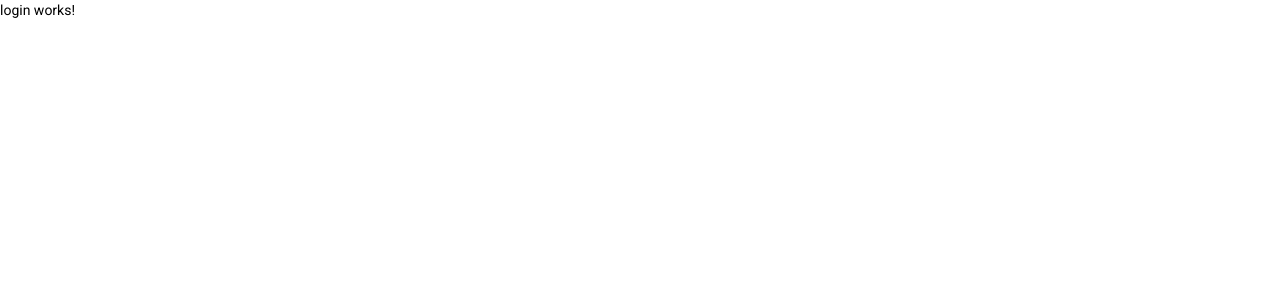
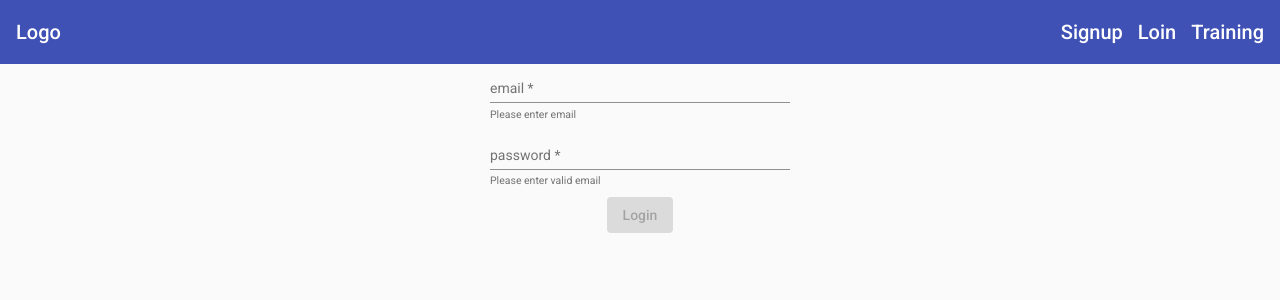
Before and after one commit to KobloshAlex/angular-material, an Angular app: page /login in a window 1280 px wide. Shown: the top 300 px of the page. Built offline with nearby package versions, Linux system fonts and the light colour scheme.

Commit message:
progress

```diff
--- a/src/app/app.component.css
+++ b/src/app/app.component.css
@@ -0,0 +1,23 @@
+mat-sidenav-container,
+mat-sidenav-content {
+  height: 100%;
+}
+
+mat-sidenav {
+  width: 250px;
+}
+
+a {
+  text-decoration: none;
+  color: white;
+}
+
+a:hover,
+a:active {
+  color: lightgray;
+}
+.navigation-items {
+  list-style: none;
+  padding: 0;
+  margin: 0;
+}
--- a/src/app/app.component.html
+++ b/src/app/app.component.html
@@ -1 +1,21 @@
-<router-outlet></router-outlet>
+<mat-sidenav-container>
+  <mat-sidenav #sidenav role="navigation"> <p>I am a sidenav</p> </mat-sidenav>
+  <mat-sidenav-content>
+    <mat-toolbar color="primary">
+      <div fxHide.gt-xs>
+        <button mat-icon-button (click)="sidenav.toggle()"><mat-icon>menu</mat-icon></button>
+      </div>
+      <div><a routerLink="/">Logo</a></div>
+      <div fxFlex fxLayout fxLayoutAlign="flex-end" fxHide.xs>
+        <ul fxLayout fxLayoutGap="15px" class="navigation-items">
+          <li><a routerLink="/signup">Signup</a></li>
+          <li><a routerLink="/login">Loin</a></li>
+          <li><a routerLink="/training">Training</a></li>
+        </ul>
+      </div>
+    </mat-toolbar>
+    <main>
+      <router-outlet></router-outlet>
+    </main>
+  </mat-sidenav-content>
+</mat-sidenav-container>
--- a/src/app/app.component.ts
+++ b/src/app/app.component.ts
@@ -1,4 +1,4 @@
-import { Component } from "@angular/core";
+import {Component, ViewChild} from '@angular/core';
 
 @Component({
   selector: "app-root",
@@ -7,4 +7,8 @@ import { Component } from "@angular/core";
 })
 export class AppComponent {
   title = "angular-material";
+
+  onToggle() {
+
+  }
 }
--- a/src/app/app.module.ts
+++ b/src/app/app.module.ts
@@ -15,7 +15,9 @@ import { AppRoutingModule } from "./app-routing.module";
 import { FlexLayoutModule } from "@angular/flex-layout";
 import { FormsModule, ReactiveFormsModule } from "@angular/forms";
 import { MatDatepickerModule } from "@angular/material/datepicker";
-import {MatCheckboxModule} from '@angular/material/checkbox';
+import { MatCheckboxModule } from "@angular/material/checkbox";
+import {MatSidenavModule} from '@angular/material/sidenav';
+import {MatToolbarModule} from '@angular/material/toolbar';
 
 @NgModule({
   declarations: [
@@ -38,6 +40,8 @@ import {MatCheckboxModule} from '@angular/material/checkbox';
     ReactiveFormsModule,
     MatDatepickerModule,
     MatCheckboxModule,
+    MatSidenavModule,
+    MatToolbarModule,
   ],
   providers: [],
   bootstrap: [AppComponent],
--- a/src/app/auth/login/login.component.css
+++ b/src/app/auth/login/login.component.css
@@ -0,0 +1,3 @@
+mat-form-field {
+  width: 300px;
+}
--- a/src/app/auth/login/login.component.html
+++ b/src/app/auth/login/login.component.html
@@ -1 +1,17 @@
-<p>login works!</p>
+<section>
+  <form (ngSubmit)="onSubmit()" fxLayoutGap="10px" fxLayout="column" fxLayoutAlign="center center" [formGroup]="loginForm">
+    <mat-form-field>
+      <input formControlName="email" type="email" matInput placeholder="email" />
+      <mat-hint>Please enter email</mat-hint>
+      <mat-error>Invalid or missing email</mat-error>
+    </mat-form-field>
+    <mat-form-field>
+      <input formControlName="password" type="password" matInput placeholder="password" />
+      <mat-hint>Please enter valid email</mat-hint>
+      <mat-error>Missing password</mat-error>
+    </mat-form-field>
+    <button [disabled]="loginForm.invalid" type="submit" mat-raised-button color="primary">
+      Login
+    </button>
+  </form>
+</section>
--- a/src/app/auth/login/login.component.ts
+++ b/src/app/auth/login/login.component.ts
@@ -1,4 +1,5 @@
 import { Component, OnInit } from "@angular/core";
+import { FormControl, FormGroup, NgForm, Validators } from "@angular/forms";
 
 @Component({
   selector: "app-login",
@@ -6,7 +7,17 @@ import { Component, OnInit } from "@angular/core";
   styleUrls: ["./login.component.css"],
 })
 export class LoginComponent implements OnInit {
-  constructor() {}
+  loginForm: FormGroup;
+  constructor() {
+    this.loginForm = new FormGroup({
+      email: new FormControl("", { validators: [Validators.required, Validators.email] }),
+      password: new FormControl("", { validators: [Validators.required] }),
+    });
+  }
 
   ngOnInit(): void {}
+
+  onSubmit() {
+    console.log(this.loginForm);
+  }
 }
```
Also changed, not shown: src/app/auth/signup/signup.component.html (+10 -2 lines), src/styles.css (+8 -2 lines).
